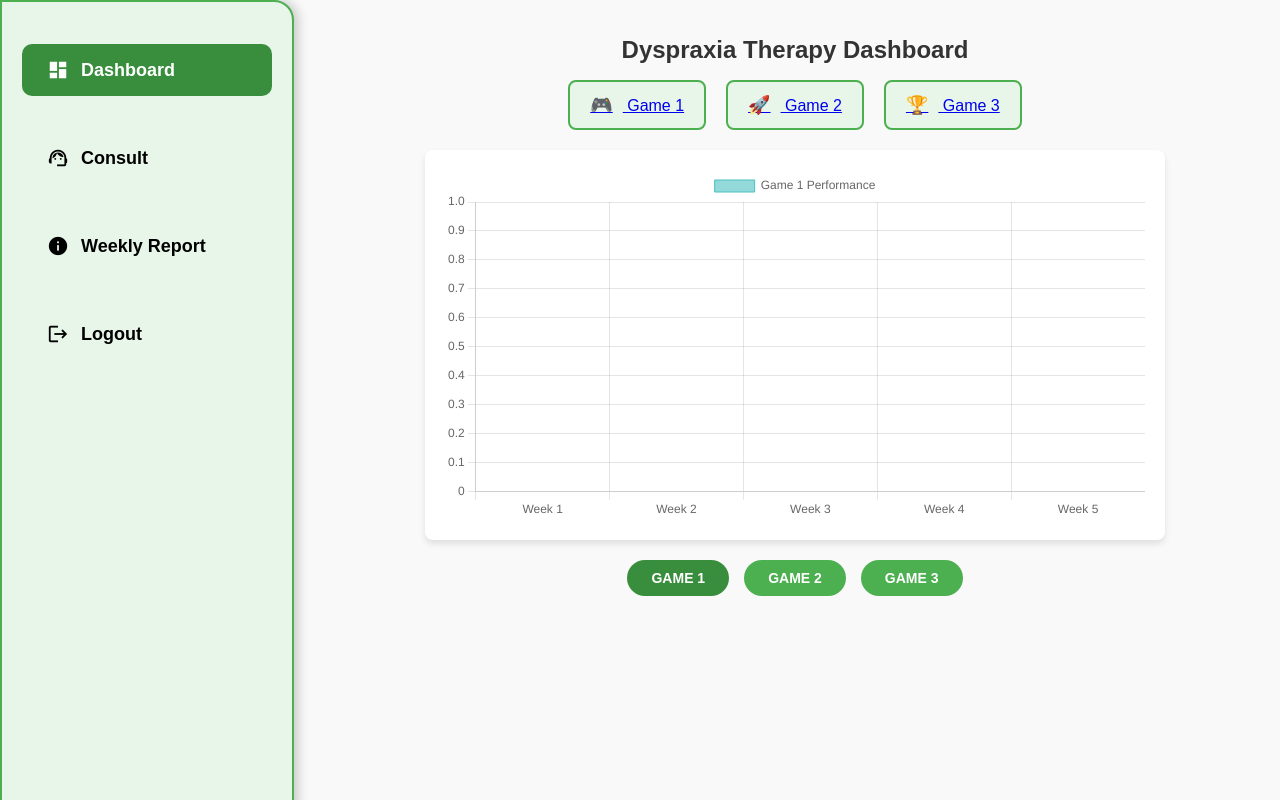
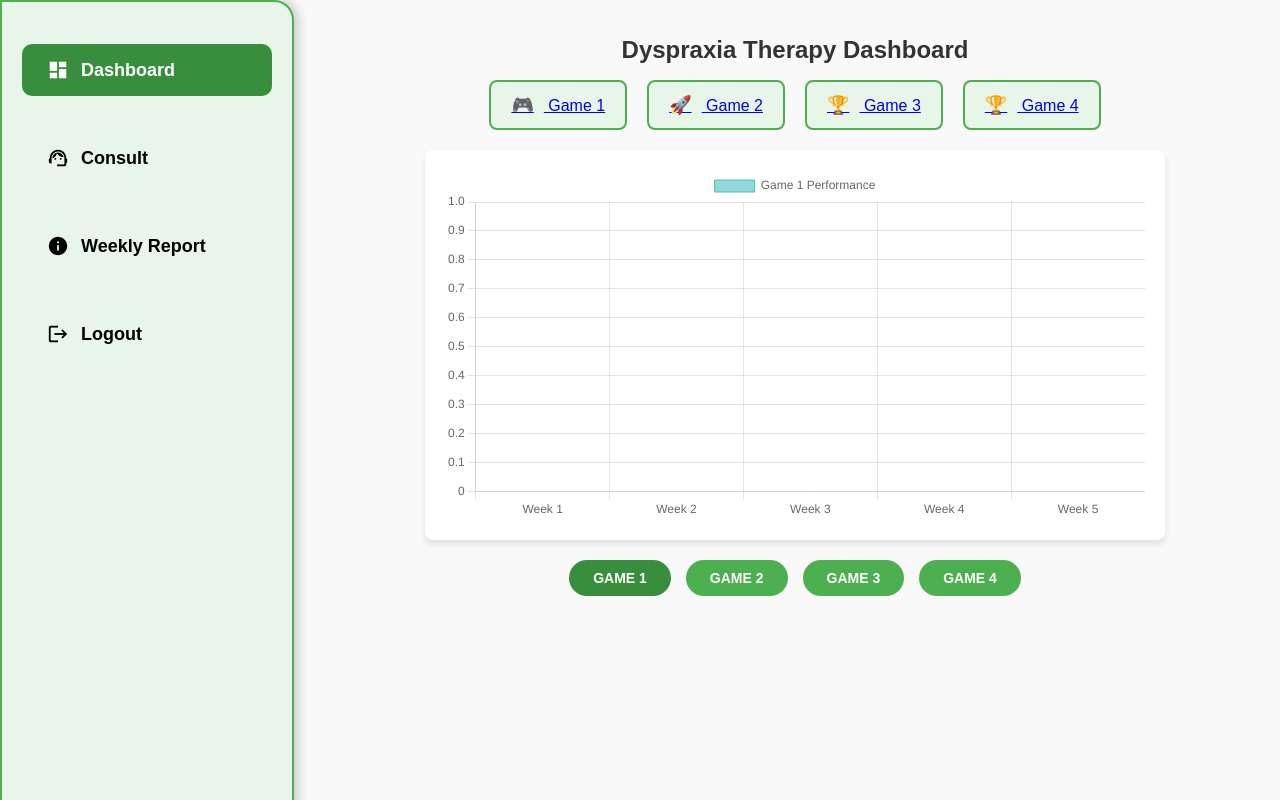
Before and after one commit to jc8223/Dyspraxia, a plain HTML site: page Dashboard.html in a window 1280 px wide. Shown: the top 800 px of the page. Drawn offline with nearby package versions, Linux system fonts and the light colour scheme; no server answers.

Commit message:
Update Dashboard.html

```diff
--- a/Dashboard.html
+++ b/Dashboard.html
@@ -300,6 +300,9 @@
             <div class="game-option" onclick="playGame('Game 3')">
                 <a href="Memory.html"><span class="game-icon">🏆</span> Game 3</a>
             </div>
+            <div class="game-option" onclick="playGame('Game 4')">
+                <a href="simon.html"><span class="game-icon">🏆</span> Game 4</a>
+            </div>
         </div>
 
         <!-- Chart Section -->
@@ -312,6 +315,7 @@
             <button class="analytics-button active" onclick="showGameAnalytics('Game 1', this)">Game 1</button>
             <button class="analytics-button" onclick="showGameAnalytics('Game 2', this)">Game 2</button>
             <button class="analytics-button" onclick="showGameAnalytics('Game 3', this)">Game 3</button>
+            <button class="analytics-button" onclick="showGameAnalytics('Game 4', this)">Game 4</button>
         </div>
     </div>
 
```
